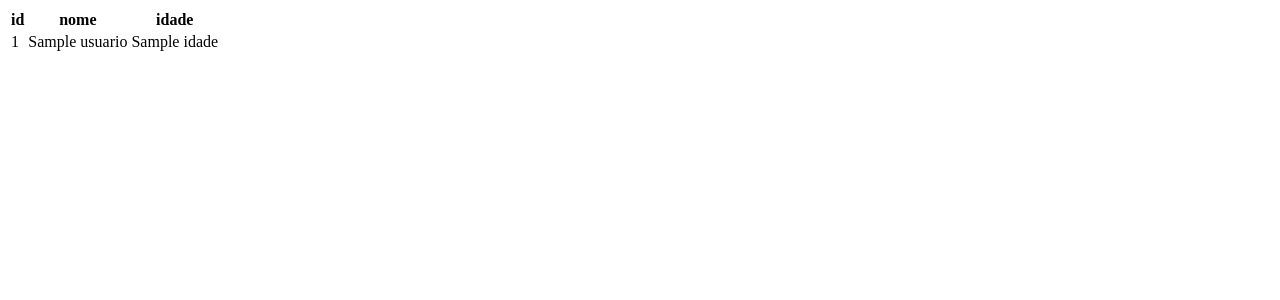
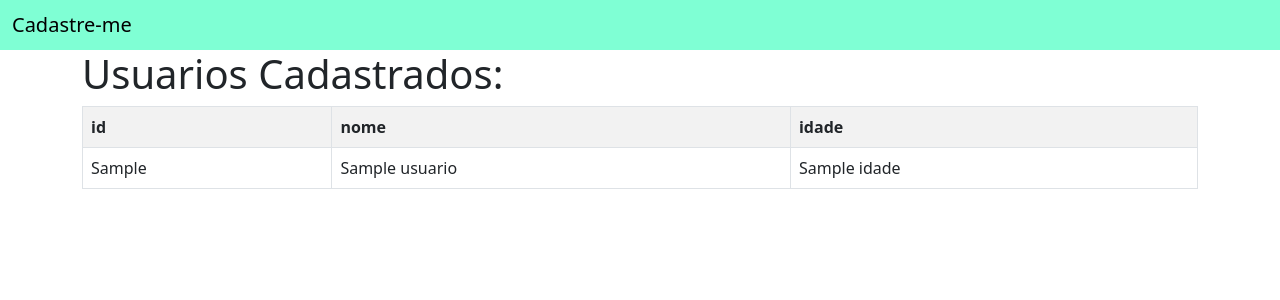
Before and after one commit to marcosmour/pythonfirst, a Django app: template projeto_cad_usuarios/app_cad_usuarios/templates/usuarios/usuarios.html in a window 1280 px wide. Shown: the top 300 px of the page. Run offline with Django 5.2, Linux system fonts and the light colour scheme; the template is opened without the code that fills it: most values are stand-ins (such as "Sample title", 1, 10 or a date in 2020).

Commit message:
Finalizando projeto de cadastro de usuarios com python e django

```diff
--- /dev/null
+++ b/projeto_cad_usuarios/app_cad_usuarios/templates/usuarios/base.html
@@ -0,0 +1,33 @@
+<!doctype html>
+<html lang="en">
+  <head>
+    <!-- Required meta tags -->
+    <meta charset="utf-8">
+    <meta name="viewport" content="width=device-width, initial-scale=1">
+
+    <!-- Bootstrap CSS -->
+    <link href="https://cdn.jsdelivr.net/npm/bootstrap@5.0.2/dist/css/bootstrap.min.css" rel="stylesheet" integrity="sha384-EVSTQN3/azprG1Anm3QDgpJLIm9Nao0Yz1ztcQTwFspd3yD65VohhpuuCOmLASjC" crossorigin="anonymous">
+
+    <title>Cadastre-me</title>
+  </head>
+  <body>
+    <nav style="background-color: aquamarine !important;" class="navbar navbar-light bg-light">
+        <div class="container-fluid">
+          <span class="navbar-brand mb-0 h1"><a style="text-decoration: none; color: black;" href="{% url 'home' %}">Cadastre-me</a></span>
+        </div>
+      </nav>
+      {% block conteudo %}
+      {% endblock %}
+
+    <!-- Optional JavaScript; choose one of the two! -->
+
+    <!-- Option 1: Bootstrap Bundle with Popper -->
+    <script src="https://cdn.jsdelivr.net/npm/bootstrap@5.0.2/dist/js/bootstrap.bundle.min.js" integrity="sha384-MrcW6ZMFYlzcLA8Nl+NtUVF0sA7MsXsP1UyJoMp4YLEuNSfAP+JcXn/tWtIaxVXM" crossorigin="anonymous"></script>
+
+    <!-- Option 2: Separate Popper and Bootstrap JS -->
+    <!--
+    <script src="https://cdn.jsdelivr.net/npm/@popperjs/core@2.9.2/dist/umd/popper.min.js" integrity="sha384-IQsoLXl5PILFhosVNubq5LC7Qb9DXgDA9i+tQ8Zj3iwWAwPtgFTxbJ8NT4GN1R8p" crossorigin="anonymous"></script>
+    <script src="https://cdn.jsdelivr.net/npm/bootstrap@5.0.2/dist/js/bootstrap.min.js" integrity="sha384-cVKIPhGWiC2Al4u+LWgxfKTRIcfu0JTxR+EQDz/bgldoEyl4H0zUF0QKbrJ0EcQF" crossorigin="anonymous"></script>
+    -->
+  </body>
+</html>
--- a/projeto_cad_usuarios/app_cad_usuarios/templates/usuarios/usuarios.html
+++ b/projeto_cad_usuarios/app_cad_usuarios/templates/usuarios/usuarios.html
@@ -1,5 +1,8 @@
+{% extends 'usuarios/base.html' %}
+{% block conteudo %}
 <div class="container">
-    <table>
+    <h1>Usuarios Cadastrados:</h1>
+    <table class="table table-bordered table-striped">
         <tr>
             <th>id</th>
             <th>nome</th>
@@ -7,10 +10,11 @@
         </tr>
         {% for usuario in usuarios %}
         <tr>
-            <td>{{usuario.id}}</td>
+            <td>{{usuario.id_usuario}}</td>
             <td>{{usuario.nome}}</td>
             <td>{{usuario.idade}}</td>
         </tr>
         {% endfor %}
     </table>
 </div>
+{% endblock %}
```
Also changed, not shown: projeto_cad_usuarios/app_cad_usuarios/templates/usuarios/home.html (+3 -31 lines), projeto_cad_usuarios/db.sqlite3.
